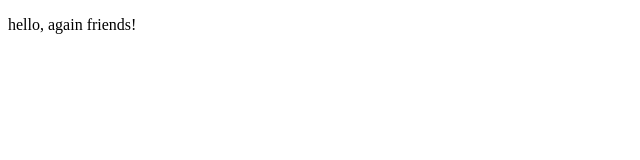
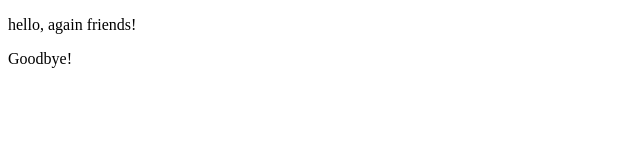
Before and after one commit to nellarro/new-bot-project, a plain HTML site: page index.html in a window 1280 px wide. Shown: the full height of the page, 0-640 px from the left. Drawn offline with Linux system fonts and the light colour scheme.

Commit message:
Another commit message!

```diff
--- a/index.html
+++ b/index.html
@@ -8,5 +8,6 @@
 </head>
 <body>
   <p>hello, again friends!</p>
+  <p>Goodbye!</p>
 </body>
 </html>
```
